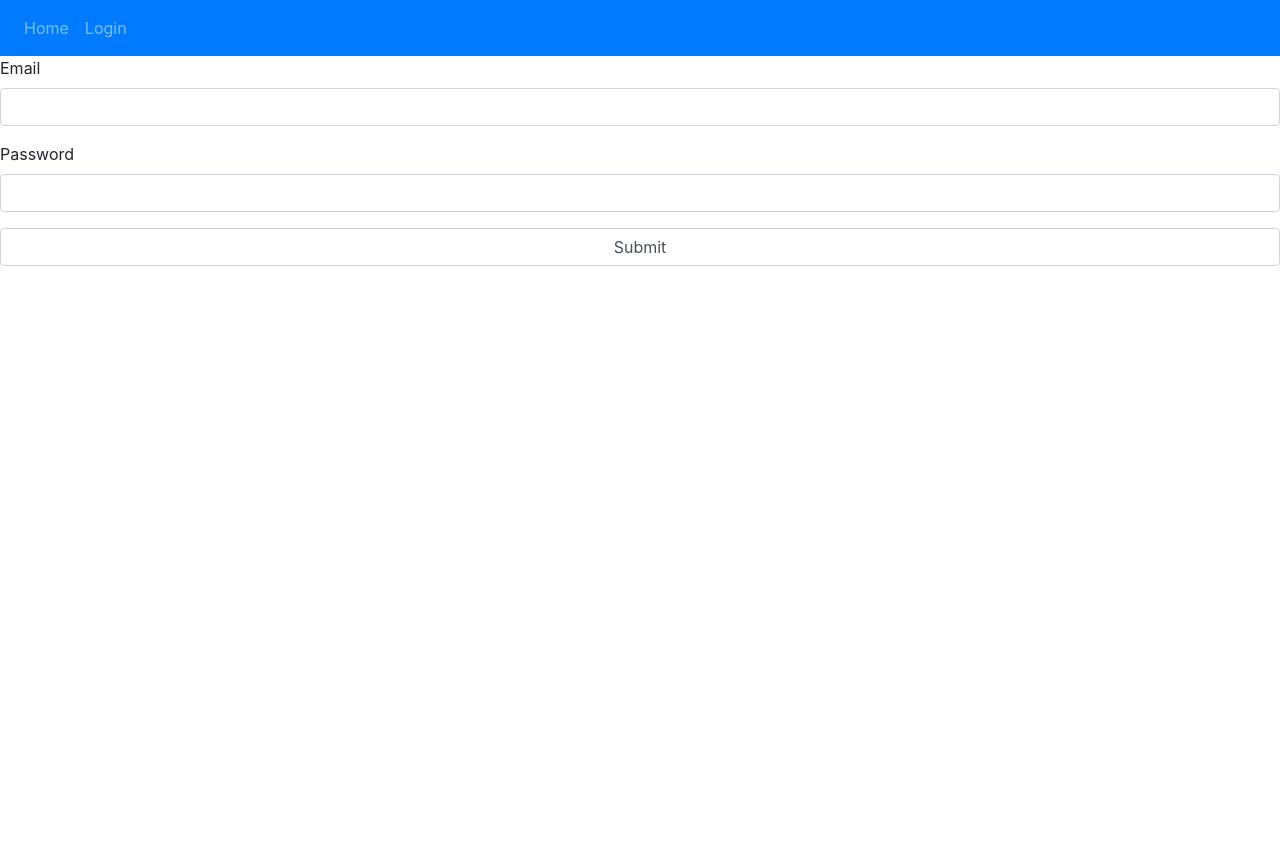
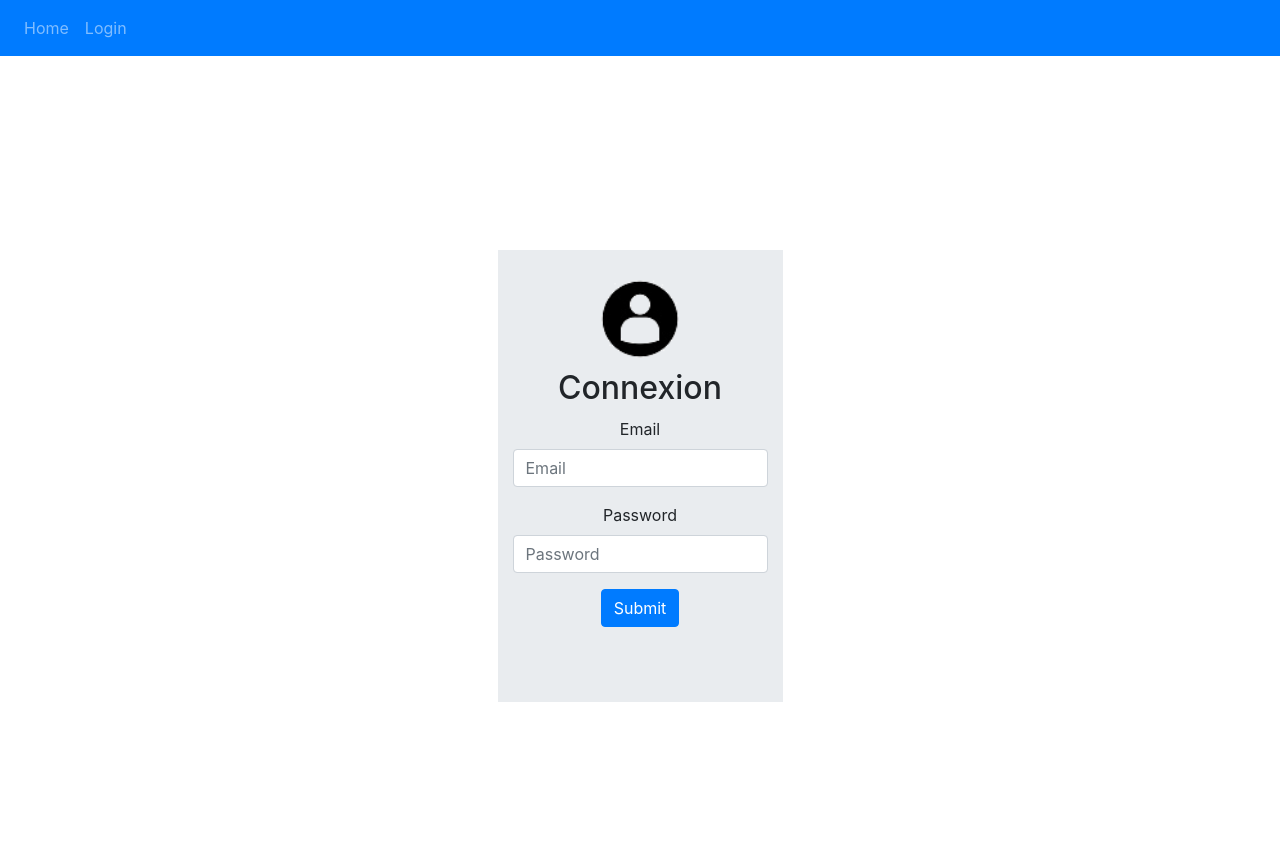
Before and after one commit to deveBrice/community-platform-JOB, a Symfony app: template templates/login.html.twig in a window 1280 px wide. Before the commit the page ends 266 px from the top, so only its background shows below. Run offline with Twig, Linux system fonts and the light colour scheme; the template is opened without the code that fills it, so the values that code supplies are empty; form fields are guessed from the names that the template uses; some libraries are stand-ins or nearby versions.

Commit message:
added front login on the page login

```diff
--- /dev/null
+++ b/public/css/login.css
@@ -0,0 +1,57 @@
+#container-login {
+    background-size: cover;
+    text-align: center;
+    display: flex;
+    align-items: center;
+}
+
+#login-form {
+    width: 100%;
+    position: relative;
+    z-index: 1;
+}
+
+/* only used for background overlay not needed for centering */
+form:before {
+    display: flex;
+    flex-direction: column;
+    align-items: center;
+    content: '';
+    height: 200%;
+    left: 0;
+    position: absolute;
+    top: -167;
+    width: 100%;
+    background-color: #e9ecef;
+    z-index: -1;
+}
+
+#login_submit{
+    border-radius: 0px;
+}
+
+#login_email {
+    border-radius: 0px;
+    height: 43px;
+}
+
+#login_password {
+    border-radius: 0px;
+    height: 43px;
+}
+
+#login_submit {
+    width: 255px;
+}
+
+label.required {
+    display: none;
+}
+
+#user_icon img{
+    height: 100px;
+}
+
+.header-title h2 {
+   margin-bottom: 10px;
+}
--- a/templates/login.html.twig
+++ b/templates/login.html.twig
@@ -1,21 +1,39 @@
 {% extends 'base.html.twig' %}
 
 {% block title %}Login{% endblock %}
-
-
+{% block stylesheets %}
+  {{ parent() }}
+   <link rel="stylesheet" href="{{ asset('css/login.css') }}" type="text/css" />
+{% endblock %}
 {% block body %}
     {% if is_granted('IS_AUTHENTICATED_FULLY') %}
 
         <p>You are already authenticated ! Please logout to switch account.</p>
 
     {% else %}
+    <section id="container-login" class="min-vh-100">
+    <div id="login-form">
+    <div id="user_icon">
+    <img src="{{ asset('img/user_icon.png') }}" title="my image" alt="My image">
+    </div>
+    <div class="header-title">
+    <h2>Connexion</h2>
+    </div>
+        <div class="container">
+            <div class="row">
+              <div class="col-md-3 mx-auto">
+                    {{ form_start(form, {'attr': {'novalidate': 'novalidate'}} ) }}
+                        <div class="form-group"> {{ form_row(form.email, {'attr': {'class': 'form-control', 'placeholder': 'Email'}}) }}</div>
+                        <div class="form-group">{{ form_row(form.password, {'attr': {'class': 'form-control', 'placeholder': 'Password'}}) }}</div>
+                        <div class="form-group">{{ form_row(form.submit, {'attr': {'class': 'btn btn-primary'}}) }}</div>
+                    {{ form_end(form) }}
+                </div>
+            </div>
+        </div>
+    </div>
+</section>
 
-        {{ form_start(form) }}
-        {{ form_row(form.email) }}
-        {{ form_row(form.password) }}
-        {{ form_row(form.submit) }}
-        {{ form_end(form) }}
+    {% endif %}
 
-    {%endif%}
 
 {% endblock %}
```
Also changed, not shown: composer.json (+5 -18 lines), src/Form/LoginType.php (+5 -7 lines), public/img/imageonline-co-whitebackgroundremoved.png (added), public/img/user_icon.png (added), 2 other files.
